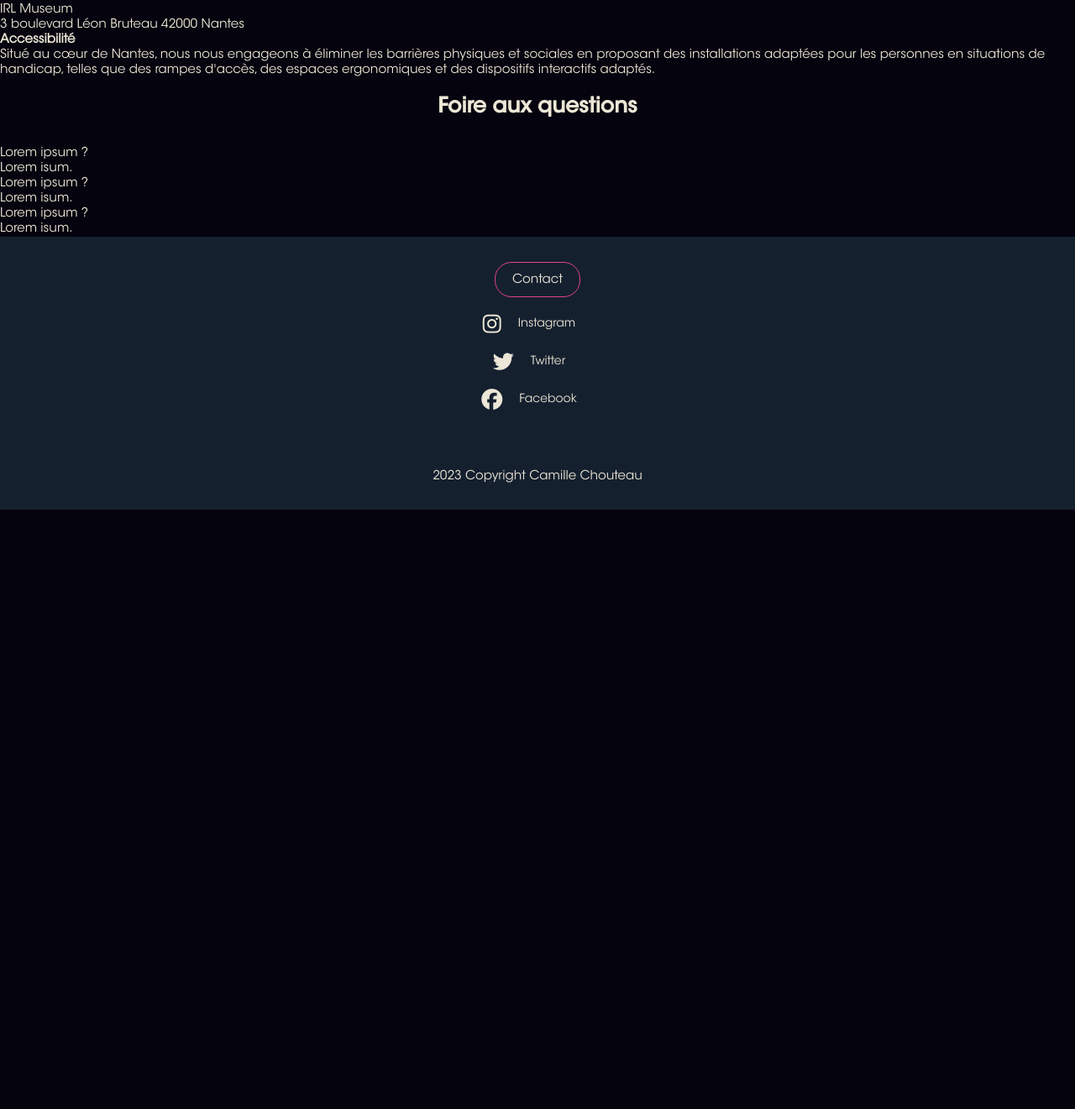
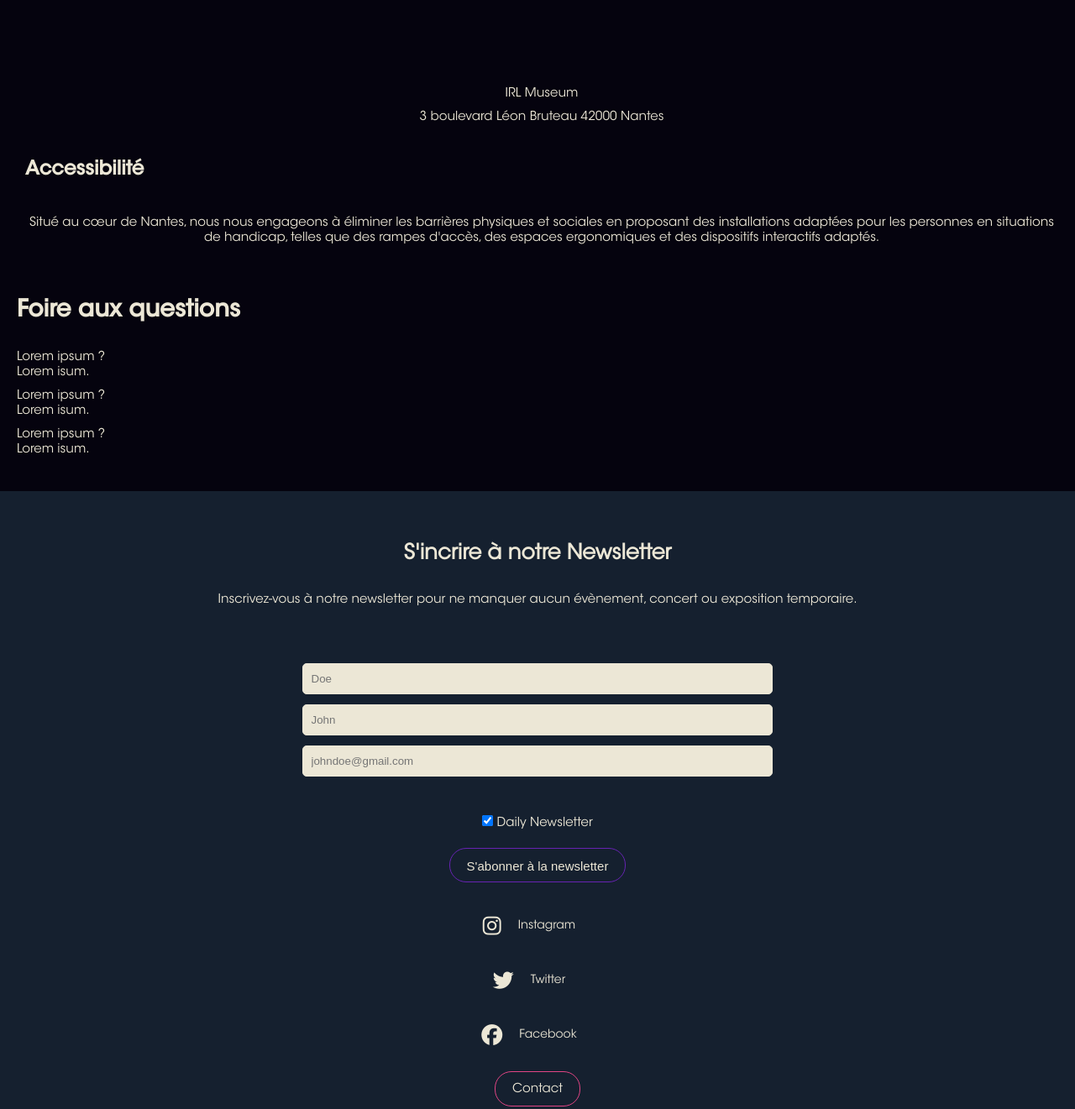
Before and after one commit to CamilleChouteau/PROJECT5, a plain HTML site: page infos.html in a window 1280 px wide. Shown: the part 1205-2526 px from the top of the page at 84% size. Before the commit the page ends 1812 px from the top, so only its background shows below. Drawn offline with nearby package versions, Linux system fonts and the light colour scheme; grey boxes are pictures that could not be loaded.

Commit message:
Add newsletter in footer and fix infos page

```diff
--- a/css/about.css
+++ b/css/about.css
@@ -0,0 +1,30 @@
+.title {
+  position: absolute;
+  top: 20%;
+  margin: 1rem 1rem 0rem 0rem;
+  padding: 1.1rem 2rem;
+  font-size: 4.5rem;
+}
+
+.hero_section_img {
+  object-fit: cover;
+  width: 100%;
+  height: 30rem;
+}
+
+.subtitle {
+  padding: 4rem 1rem 3rem 2rem;
+  font-size: 2.5rem;
+  text-align: left;
+  font-family: font_medium;
+}
+
+.about_text {
+  margin: 2rem 2rem 5rem 2rem;
+}
+
+.section_about {
+  margin: 0rem 0rem 5rem 0rem;
+  display: flex;
+  flex-direction: column;
+}
--- a/css/decouvrir.css
+++ b/css/decouvrir.css
@@ -27,7 +27,7 @@
 }
 
 #more {
-  /* display: none; */
+  display: none;
 }
 
 .icon_more {
--- a/css/infos.css
+++ b/css/infos.css
@@ -0,0 +1,53 @@
+.maintitle {
+  position: absolute;
+  top: 20%;
+  margin: 1rem 1rem 0rem 0rem;
+  padding: 1.1rem 2rem;
+  font-size: 4.5rem;
+}
+
+.hero_section_img {
+  object-fit: cover;
+  width: 100%;
+  height: 30rem;
+}
+
+.title {
+  padding: 4rem 1rem 3rem 2rem;
+  font-size: 2.8rem;
+  text-align: left;
+  font-family: font_medium;
+}
+
+.subtitle {
+  padding: 3rem 1rem 3rem 2rem;
+  font-size: 2.3rem;
+  text-align: left;
+  font-family: font_medium;
+}
+
+.section_infos {
+  text-align: center;
+  margin: 0rem 0rem 5rem 0rem;
+  display: flex;
+  flex-direction: column;
+}
+.container_text {
+  padding: 0rem 0rem 3rem 0rem;
+}
+
+.section_localisation {
+  text-align: center;
+  margin: 0rem 0rem 2rem 1rem;
+}
+.localisation_adress {
+  margin: 1rem 2rem;
+}
+
+.section_faq {
+  padding: 0rem 0rem 3rem 0rem;
+}
+
+.card_question {
+  padding: 0rem 0rem 1rem 2rem;
+}
--- a/css/style.css
+++ b/css/style.css
@@ -20,7 +20,7 @@ img {
   max-width: 100%;
 }
 
-.title {
+.maintitle {
   padding: 2rem 0rem 3rem 0rem;
   font-size: 2.5rem;
   text-align: center;
@@ -39,7 +39,6 @@ img {
   text-decoration: none;
   color: var(--text_color);
   padding: 1.2rem 2rem 1rem 2rem;
-
   border: 1px solid var(--primary_color);
   border-radius: 2rem;
   transition: 0.6s;
@@ -257,12 +256,40 @@ img {
   font-size: 1.5rem;
   padding: 7rem 0rem 0rem 0rem;
 }
+.footer_subtitle {
+  text-align: center;
+  font-size: 2.5rem;
+  padding: 3rem 0rem;
+}
+
+.footer_subtext {
+  font-size: 1.5rem;
+  padding: 0rem 0rem 2rem 0rem;
+}
+.form_button {
+  display: flex;
+  flex-direction: column;
+  padding: 3rem 0rem;
+}
+.form_area {
+  margin: 1rem 10rem;
+  display: flex;
+  flex-direction: column;
+}
+
+.form_area input {
+  padding: 1rem;
+  margin: 0.6rem 0rem;
+  border-radius: 5px;
+  border: 1px solid var(--text_color);
+  background-color: var(--text_color);
+}
 
 .footer_hyperlink {
   text-decoration: none;
   color: var(--text_color);
   font-size: 1.4rem;
-  padding: 2rem 4rem 0rem 0rem;
+  padding: 1rem 4rem 3rem 0rem;
   transition: 0.3s;
   display: flex;
   align-items: center;
@@ -270,3 +297,19 @@ img {
 .footer_hyperlink:hover {
   color: var(--primary_color);
 }
+
+/* ---- BUTTON NEWSLETTER ----*/
+.button_newslet {
+  background-color: var(--background_color_light);
+  text-decoration: none;
+  color: var(--text_color);
+  padding: 1.2rem 2rem 1rem 2rem;
+  border: 1px solid var(--tertiary_color);
+  border-radius: 2rem;
+  transition: 0.6s;
+  font-size: 1.5rem;
+}
+.button_newslet:hover {
+  background-color: var(--tertiary_color);
+  opacity: 0.85;
+}
--- a/infos.html
+++ b/infos.html
@@ -67,10 +67,10 @@
           src="images/karsten-gohm-0_sMYmRHpro-unsplash.jpg"
           alt="Photo d'expositions"
         />
-        <h1 class="title">Informations pratiques</h1>
+        <h1 class="maintitle">Informations pratiques</h1>
       </section>
       <section class="section_infos">
-        <h2 class="title">Horaires</h2>
+        <h2 class="subtitle">Horaires</h2>
         <div class="container_text">
           <p>Lundi au jeudi</p>
           <p>10h // 18h</p>
@@ -78,13 +78,13 @@
           <p>10h // 20h</p>
         </div>
 
-        <h2 class="title">Tarifs</h2>
+        <h2 class="subtitle">Tarifs</h2>
         <div class="container_text">
           <p>Tarif plein : 16 euros</p>
           <p>Tarif réduit : 10 euros</p>
-          <p>Tarif famille (2 adutles et 2 enfants) : 46 euros</p>
+          <p>Tarif famille (2 adultes et 2 enfants) : 46 euros</p>
         </div>
-        <a href="#" class="button">Réservez vos billets</a>
+        <a href="#" class="button button_tickets">Réservez vos billets</a>
       </section>
 
       <section class="section_localisation">
@@ -101,8 +101,8 @@
         <p class="localisation_adress">IRL Museum</p>
         <p class="localisation_adress">3 boulevard Léon Bruteau 42000 Nantes</p>
 
-        <h4 class="subtitle">Accessibilité</h4>
-        <p>
+        <h3 class="subtitle">Accessibilité</h3>
+        <p class="localisation_adress">
           Situé au cœur de Nantes, nous nous engageons à éliminer les barrières
           physiques et sociales en proposant des installations adaptées pour les
           personnes en situations de handicap, telles que des rampes d'accès,
@@ -128,7 +128,39 @@
     </body>
 
     <footer class="footer">
-      <a href="infos.html" class="button">Contact</a>
+      <form>
+        <div class="container_text">
+          <h2 class="footer_subtitle">S'incrire à notre Newsletter</h2>
+          <p class="footer_subtext">
+            Inscrivez-vous à notre newsletter pour ne manquer aucun évènement,
+            concert ou exposition temporaire.
+          </p>
+        </div>
+
+        <div class="container_form">
+          <div class="form_area">
+            <input type="text" placeholder="Doe" name="lastname" required />
+            <input type="text" placeholder="John" name="firstame" required />
+            <input
+              type="text"
+              placeholder="johndoe@gmail.com"
+              name="mail"
+              required
+            />
+          </div>
+
+          <div class="form_button">
+            <label class="footer_subtext">
+              <input type="checkbox" checked="checked" name="subscribe" /> Daily
+              Newsletter
+            </label>
+            <button class="button_newslet" type="submit">
+              S'abonner à la newsletter
+            </button>
+          </div>
+        </div>
+      </form>
+
       <a class="footer_hyperlink" href="index.html"
         ><i class="fa-brands fa-instagram icon"></i>Instagram</a
       >
@@ -138,6 +170,7 @@
       <a class="footer_hyperlink" href="index.html"
         ><i class="fa-brands fa-facebook icon"></i>Facebook</a
       >
+      <a href="infos.html" class="button">Contact</a>
       <p class="footer_text">2023 Copyright Camille Chouteau</p>
     </footer>
   </body>
```
Also changed, not shown: about.html (+42 -7 lines), decouvrir.html (+34 -1 lines), index.html (+38 -4 lines).
